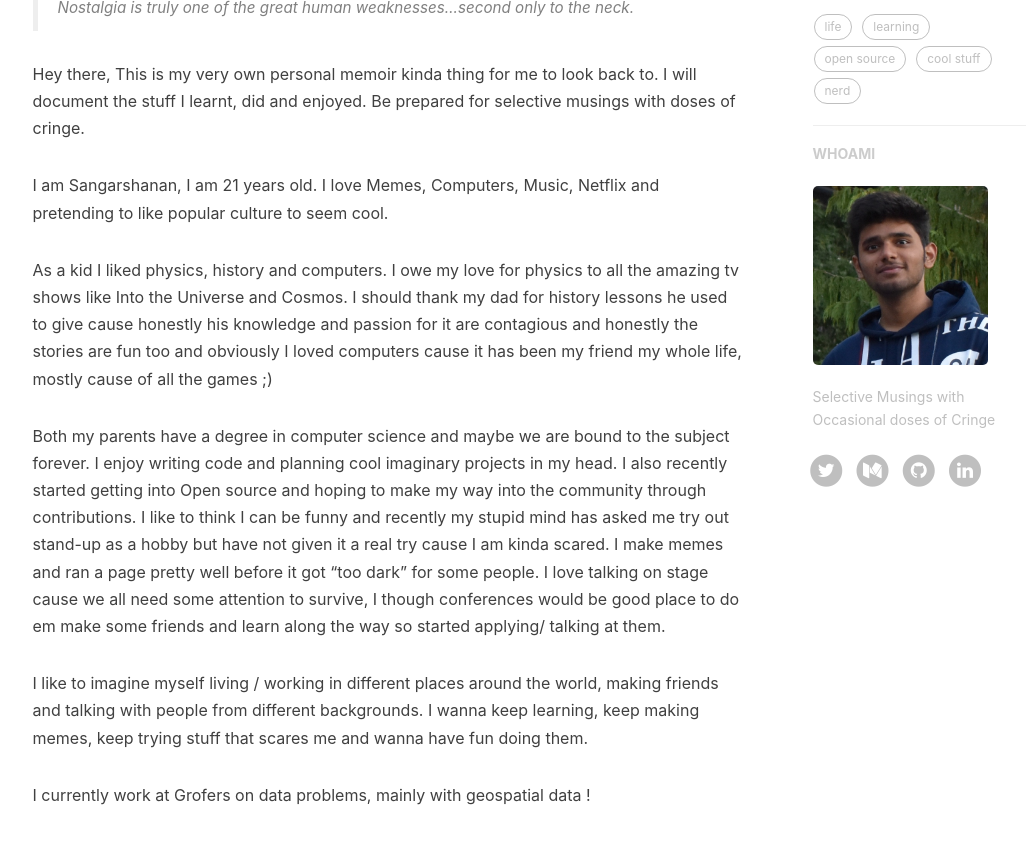
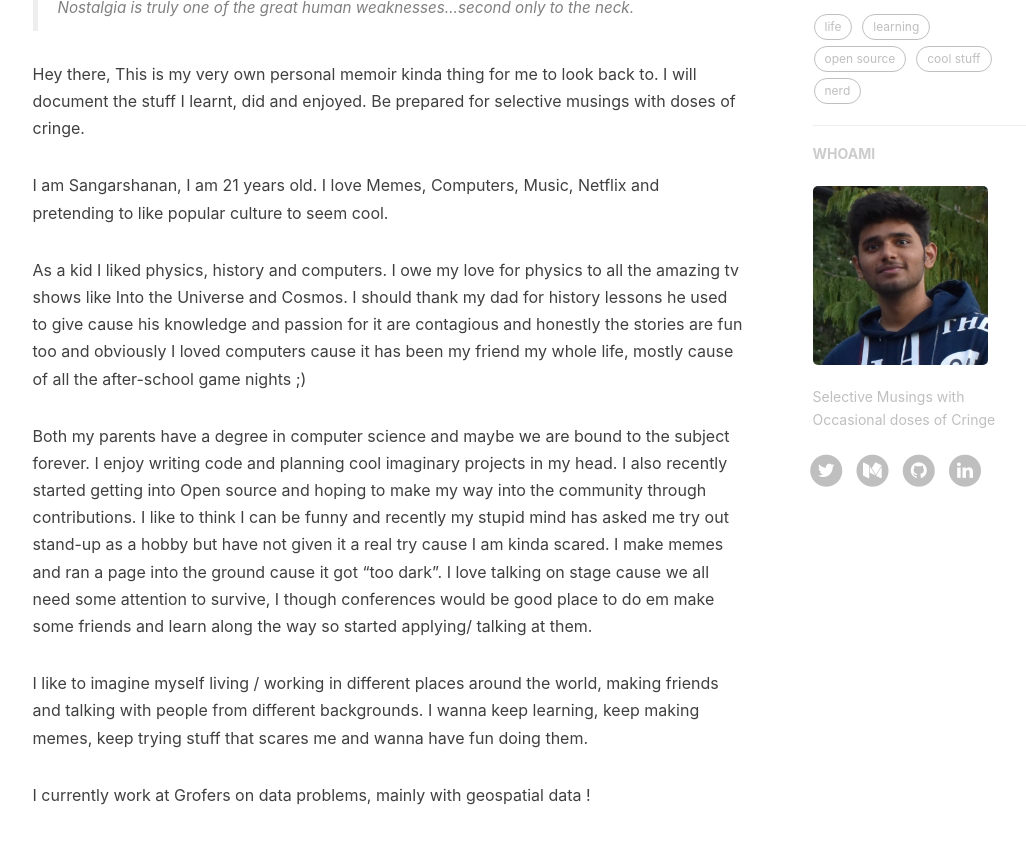
Before and after one commit to Sangarshanan/sangarshanan.github.io, a Jekyll site: the page built from about.html, in a window 1280 px wide and 900 px high, scrolled down 453 px. Shown: the top 844 px of the window, without its empty margins (135-1161 px from the left). Built offline with Jekyll 4.4.1, drawn with Linux system fonts in a browser that asks for light colours; nearby versions of some CDN libraries; comment, search, counter and statistics services are not loaded.

Commit message:
Update en.md

```diff
--- a/_includes/about/en.md
+++ b/_includes/about/en.md
@@ -4,9 +4,9 @@ Hey there, This is my very own personal memoir kinda thing for me to look back t
 
 I am Sangarshanan, I am 21 years old. I love Memes, Computers, Music, Netflix and pretending to like popular culture to seem cool.
 
-As a kid I liked physics, history and computers. I owe my love for physics to all the amazing tv shows like Into the Universe and Cosmos. I should thank my dad for history lessons he used to give cause honestly his knowledge and passion for it are contagious and honestly the stories are fun too and obviously I loved computers cause it has been my friend my whole life, mostly cause of all the games ;)
+As a kid I liked physics, history and computers. I owe my love for physics to all the amazing tv shows like Into the Universe and Cosmos. I should thank my dad for history lessons he used to give cause his knowledge and passion for it are contagious and honestly the stories are fun too and obviously I loved computers cause it has been my friend my whole life, mostly cause of all the after-school game nights ;)
 
-Both my parents have a degree in computer science and maybe we are bound to the subject forever. I enjoy writing code and planning cool imaginary projects in my head. I also recently started getting into Open source and hoping to make my way into the community through contributions. I like to think I can be funny and recently my stupid mind has asked me try out stand-up as a hobby but have not given it a real try cause I am kinda scared. I make memes and ran a page pretty well before it got "too dark" for some people. I love talking on stage cause we all need some attention to survive, I though conferences would be good place to do em make some friends and learn along the way so started applying/ talking at them.
+Both my parents have a degree in computer science and maybe we are bound to the subject forever. I enjoy writing code and planning cool imaginary projects in my head. I also recently started getting into Open source and hoping to make my way into the community through contributions. I like to think I can be funny and recently my stupid mind has asked me try out stand-up as a hobby but have not given it a real try cause I am kinda scared. I make memes and ran a page into the ground cause it got "too dark". I love talking on stage cause we all need some attention to survive, I though conferences would be good place to do em make some friends and learn along the way so started applying/ talking at them.
 
 I like to imagine myself living / working in different places around the world, making friends and talking with people from different backgrounds. I wanna keep learning, keep making memes, keep trying stuff that scares me and wanna have fun doing them.
 
```
